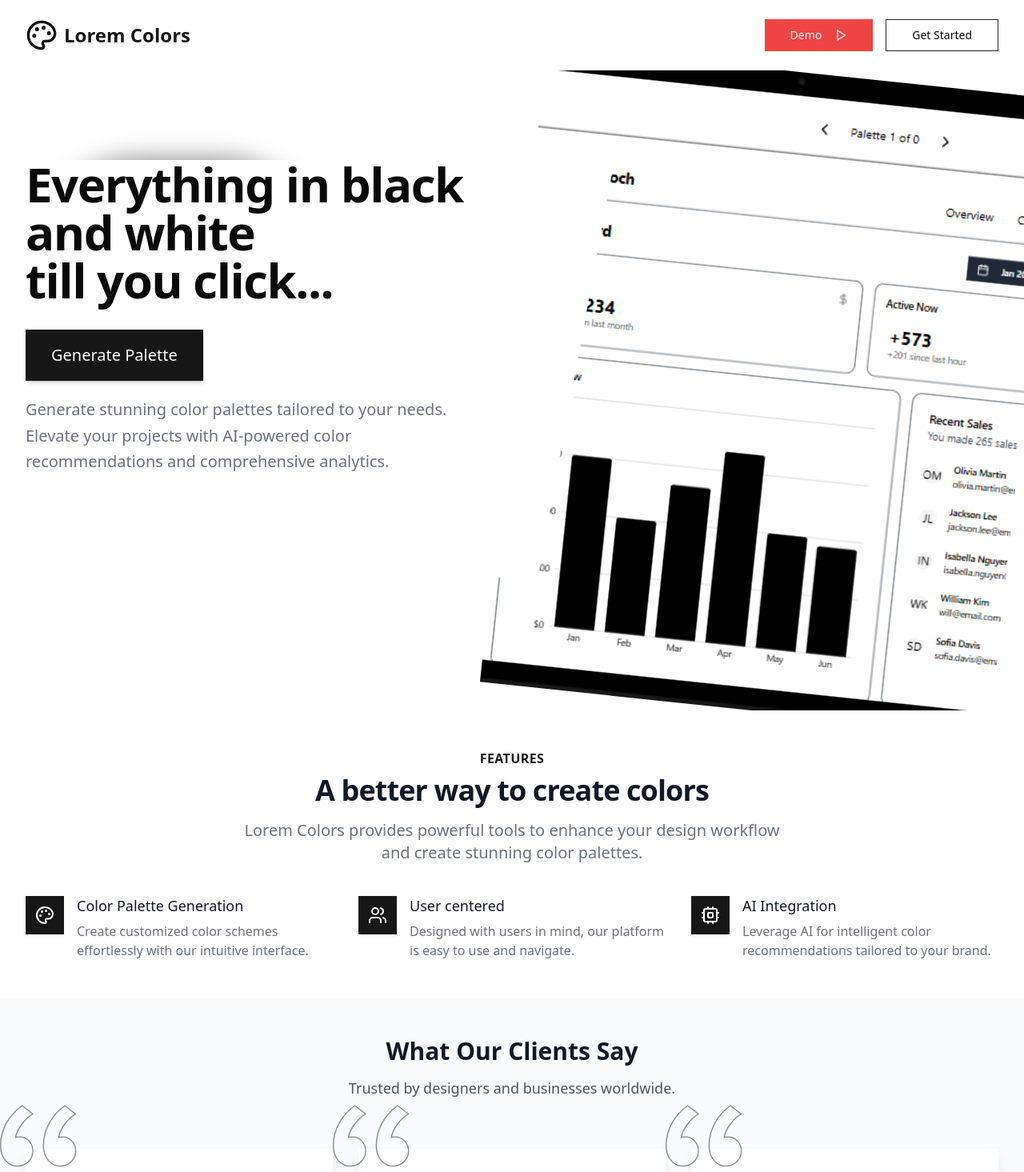
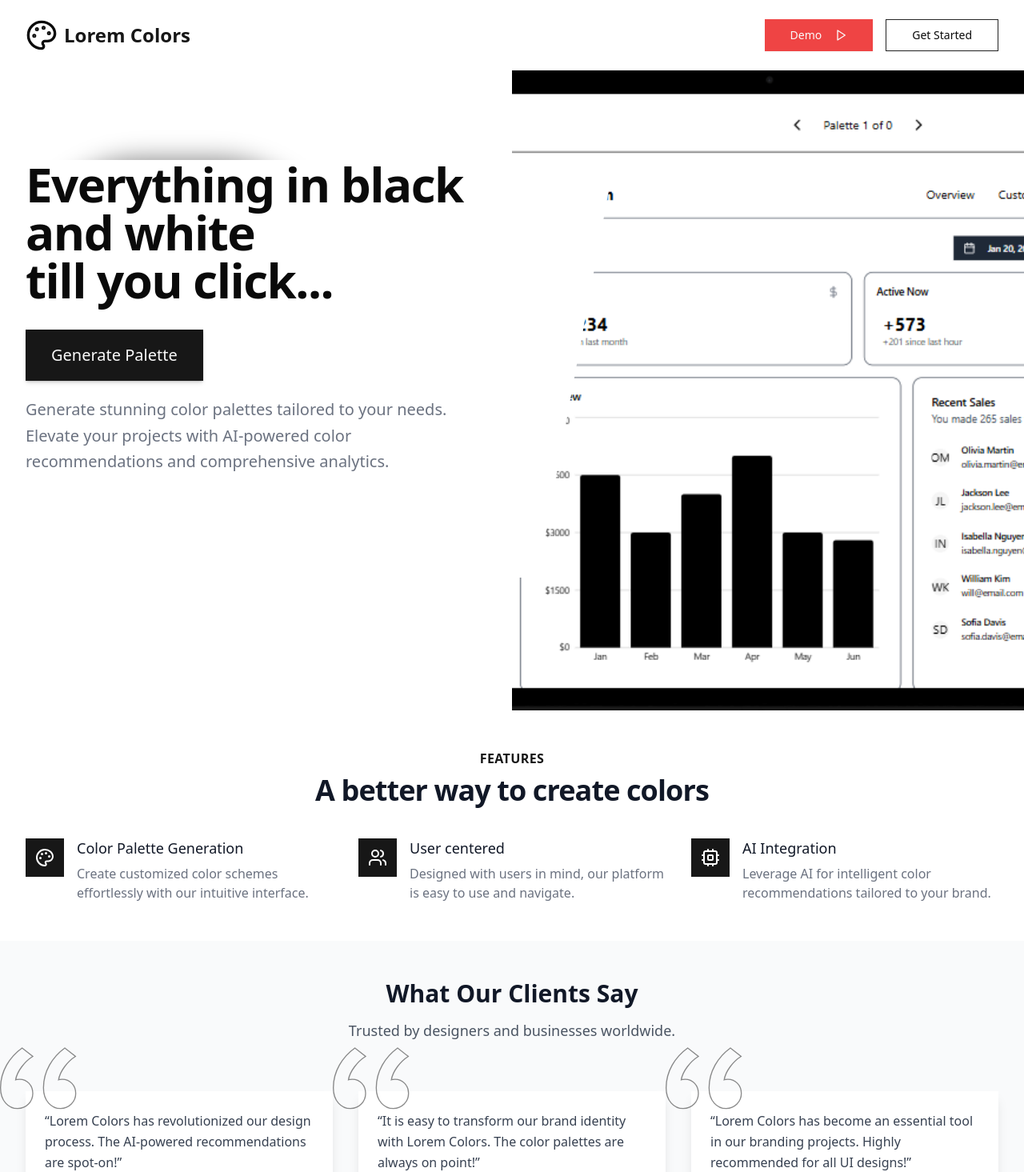
Before and after one commit to peterkessibu/lorem-colors, a Next.js app: page / in a window 1280 px wide. Shown: the top 1465 px of the page at 80% size. Built offline with nearby package versions, Linux system fonts and the light colour scheme.

Commit message:
Refactor Features and Hero components; remove redundant text in Features and update gradient background in Hero

```diff
--- a/components/Features.js
+++ b/components/Features.js
@@ -35,10 +35,6 @@ export default function Features() {
           <p className="mt-2 text-3xl leading-8 font-extrabold tracking-tight text-gray-900 sm:text-4xl">
             A better way to create colors
           </p>
-          <p className="mt-4 max-w-2xl text-xl text-gray-500 lg:mx-auto">
-            Lorem Colors provides powerful tools to enhance your design workflow
-            and create stunning color palettes.
-          </p>
         </div>
 
         <div className="mt-10">
--- a/components/Hero.js
+++ b/components/Hero.js
@@ -16,7 +16,7 @@ export default function Hero() {
     setIsClicked(true);
     setImageSrc("/new-image.png"); // Replace with your second image path
     setButtonBg("bg-violet-800");
-    setBgGradient("bg-gradient-to-r from-green-500 to-yellow-500");
+    setBgGradient("bg-gradient-to-tr from-blue-500 via-purple-500 to-yellow-500");
 
     setTimeout(() => {
       router.push("/color-palette");
@@ -117,11 +117,9 @@ export default function Hero() {
       >
         <motion.div
           className="absolute inset-y-0 right-0 w-1/2"
-          animate={{ rotateY: isClicked ? 180 : 0 }}
-          transition={{ duration: 1 }}
         >
           <Image
-            className="w-full h-full object-cover transform rotate-0 md:rotate-3 lg:rotate-6 transition-transform duration-300 ease-in-out"
+            className="w-full h-full object-cover transform transition-transform duration-300 ease-in-out"
             src={imageSrc}
             alt="Color palette illustration"
             width={800}
```
